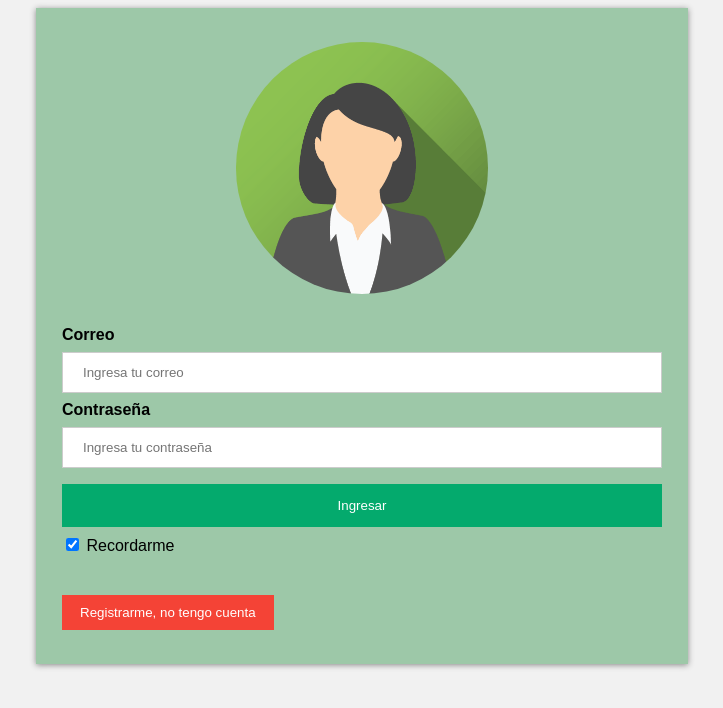
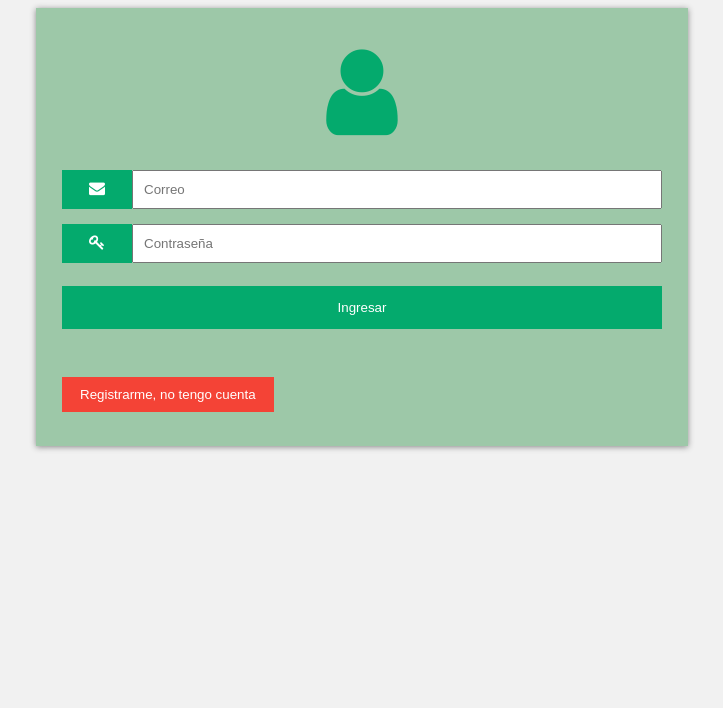
Before and after one commit to martin-paredes/sistema-comunicacion-escolar, a PHP site: page /modulos/login/index.php in a window 1280 px wide. Shown: the top 708 px of the page, without its empty margins (278-1001 px from the left). Run offline with PHP 8.4, Linux system fonts and the light colour scheme.

Commit message:
Ajustes de estilos en pantalla de login y validación de campos en formulario

```diff
--- a/estilos/login.css
+++ b/estilos/login.css
@@ -1,5 +1,4 @@
-input[type=text],
-input[type=password] {
+input[type=text] {
     width: 100%;
     padding: 12px 20px;
     margin: 8px 0;
@@ -10,6 +9,7 @@ input[type=password] {
 
 
 .imgcontainer {
+    height: 100px;
     text-align: center;
     margin: 24px 0 12px 0;
     position: relative;
@@ -19,3 +19,40 @@ img.avatar {
     width: 40%;
     border-radius: 50%;
 }
+
+.input-container {
+    display: -ms-flexbox;
+    /* IE10 */
+    display: flex;
+    width: 100%;
+    margin-bottom: 15px;
+}
+
+.icon {
+    padding: 10px;
+    background: #04AA6D;
+    color: white;
+    min-width: 50px;
+    text-align: center;
+}
+
+.input-field {
+    width: 100%;
+    padding: 10px;
+    outline: none;
+}
+
+.input-field:focus {
+    border: 2px solid #04AA6D;
+}
+
+.avatar {
+    color: #04AA6D;
+    font-size: 100px;
+    position: absolute;
+    top: 50%;
+    left: 50%;
+    transform: translate(-50%, -50%);
+    -ms-transform: translate(-50%, -50%);
+    text-align: center;
+}
--- a/modulos/login/index.php
+++ b/modulos/login/index.php
@@ -5,29 +5,31 @@
     <meta charset="UTF-8" />
     <meta name="viewport" content="width=device-width, initial-scale=1" />
     <title>Ingresar</title>
+    <link rel="stylesheet" href="https://cdnjs.cloudflare.com/ajax/libs/font-awesome/4.7.0/css/font-awesome.min.css">
     <link rel="stylesheet" href="../../estilos/styles.css" />
     <link rel="stylesheet" href="../../estilos/login.css" />
 </head>
 
 <body>
-    <form class="modal-content">
+    <form class="modal-content" action="../feed/index.php">
         <div class="imgcontainer">
-            <img src="../../assets/img_avatar2.png" alt="Avatar" class="avatar" />
+            <i class="fa fa-user avatar"></i>
         </div>
 
         <div class="container">
-            <label for="email"><b>Correo</b></label>
-            <input type="text" placeholder="Ingresa tu correo" name="email" required />
+            <div class="input-container">
+                <i class="fa fa-envelope icon"></i>
+                <input class="input-field" type="email" placeholder="Correo" name="email" required>
+            </div>
 
-            <label for="psw"><b>Contraseña</b></label>
-            <input type="password" placeholder="Ingresa tu contraseña" name="psw" required />
+            <div class="input-container">
+                <i class="fa fa-key icon"></i>
+                <input id="pwd" name="pwd" class="input-field" type="password" placeholder="Contraseña" pattern="^\S{6,}$" oninput="checkPassword()" maxlength="8" required>
+            </div>
 
-            <button type="button" onclick="window.location.href='../feed/index.php';">
+            <button type="submit">
                 Ingresar
             </button>
-            <label>
-                <input type="checkbox" checked="checked" name="remember" /> Recordarme
-            </label>
         </div>
 
         <div class="container">
```
